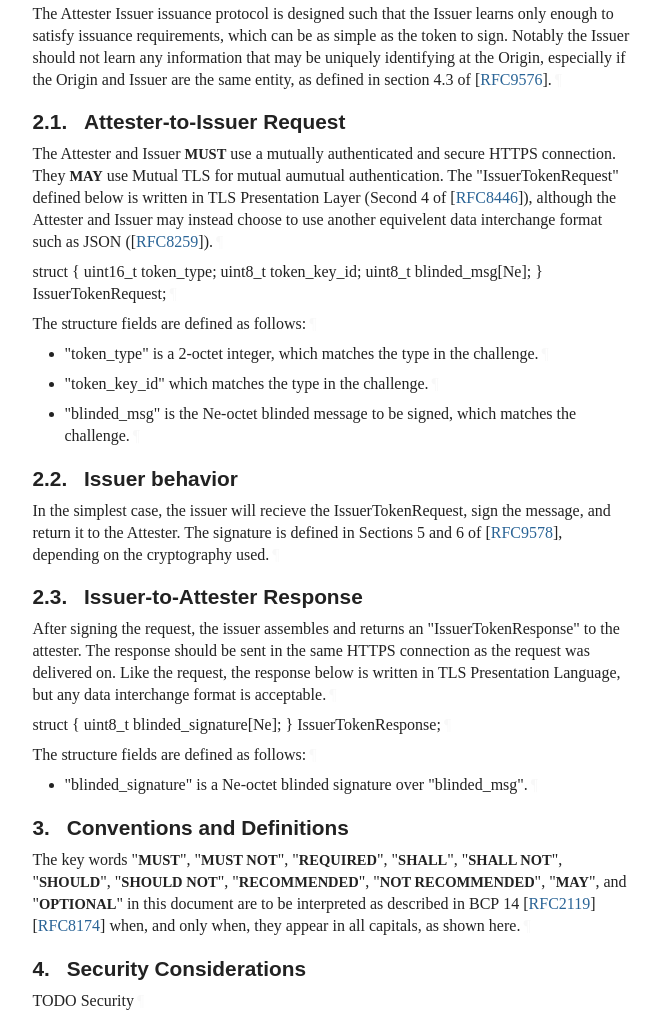
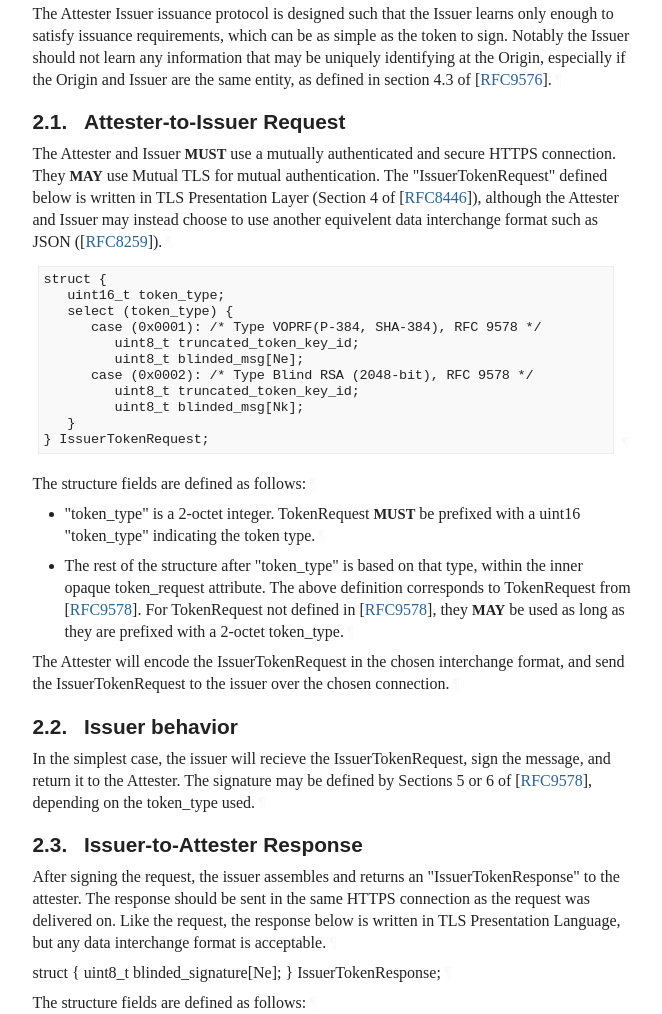
Before and after one commit to smhendrickson/draft-hendrickson-pp-attesterissuer, a plain HTML site: page draft-hendrickson-pp-attesterissuer.html in a window 1280 px wide. Shown: the part 1963-2977 px from the top of the page, without its empty margins (92-754 px from the left). Drawn offline with Linux system fonts and the light colour scheme; a web font is replaced by a local one.

Commit message:
Script updating gh-pages from abdda0c. [ci skip]

```diff
--- a/draft-hendrickson-pp-attesterissuer.html
+++ b/draft-hendrickson-pp-attesterissuer.html
@@ -1331,29 +1331,40 @@ same entity, as defined in section 4.3 of <span>[<a href="#RFC9576" class="cite
 <a href="#section-2.1" class="section-number selfRef">2.1. </a><a href="#name-attester-to-issuer-request" class="section-name selfRef">Attester-to-Issuer Request</a>
         </h3>
 <p id="section-2.1-1">The Attester and Issuer <span class="bcp14">MUST</span> use a mutually authenticated and secure HTTPS
-connection. They <span class="bcp14">MAY</span> use Mutual TLS for mutual aumutual authentication. The
-"IssuerTokenRequest" defined below is written in TLS Presentation Layer (Second
+connection. They <span class="bcp14">MAY</span> use Mutual TLS for mutual authentication. The
+"IssuerTokenRequest" defined below is written in TLS Presentation Layer (Section
 4 of <span>[<a href="#RFC8446" class="cite xref">RFC8446</a>]</span>), although the Attester and Issuer may instead choose to use
 another equivelent data interchange format such as JSON (<span>[<a href="#RFC8259" class="cite xref">RFC8259</a>]</span>).<a href="#section-2.1-1" class="pilcrow">¶</a></p>
-<p id="section-2.1-2">struct {
-     uint16_t token_type;
-     uint8_t token_key_id;
-     uint8_t blinded_msg[Ne];
-   } IssuerTokenRequest;<a href="#section-2.1-2" class="pilcrow">¶</a></p>
+<div class="lang-tls sourcecode" id="section-2.1-2">
+<pre>
+struct {
+   uint16_t token_type;
+   select (token_type) {
+      case (0x0001): /* Type VOPRF(P-384, SHA-384), RFC 9578 */
+         uint8_t truncated_token_key_id;
+         uint8_t blinded_msg[Ne];
+      case (0x0002): /* Type Blind RSA (2048-bit), RFC 9578 */
+         uint8_t truncated_token_key_id;
+         uint8_t blinded_msg[Nk];
+   }
+} IssuerTokenRequest;
+</pre><a href="#section-2.1-2" class="pilcrow">¶</a>
+</div>
 <p id="section-2.1-3">The structure fields are defined as follows:<a href="#section-2.1-3" class="pilcrow">¶</a></p>
 <ul class="normal">
 <li class="normal" id="section-2.1-4.1">
-            <p id="section-2.1-4.1.1">"token_type" is a 2-octet integer, which matches the type in the
-challenge.<a href="#section-2.1-4.1.1" class="pilcrow">¶</a></p>
+            <p id="section-2.1-4.1.1">"token_type" is a 2-octet integer. TokenRequest <span class="bcp14">MUST</span> be prefixed with a uint16
+"token_type" indicating the token type.<a href="#section-2.1-4.1.1" class="pilcrow">¶</a></p>
 </li>
           <li class="normal" id="section-2.1-4.2">
-            <p id="section-2.1-4.2.1">"token_key_id" which matches the type in the challenge.<a href="#section-2.1-4.2.1" class="pilcrow">¶</a></p>
-</li>
-          <li class="normal" id="section-2.1-4.3">
-            <p id="section-2.1-4.3.1">"blinded_msg" is the Ne-octet blinded message to be signed, which
-matches the challenge.<a href="#section-2.1-4.3.1" class="pilcrow">¶</a></p>
+            <p id="section-2.1-4.2.1">The rest of the structure after "token_type" is based on that type, within the
+inner opaque token_request attribute. The above definition corresponds to
+TokenRequest from <span>[<a href="#RFC9578" class="cite xref">RFC9578</a>]</span>. For TokenRequest not defined in <span>[<a href="#RFC9578" class="cite xref">RFC9578</a>]</span>, they
+<span class="bcp14">MAY</span> be used as long as they are prefixed with a 2-octet token_type.<a href="#section-2.1-4.2.1" class="pilcrow">¶</a></p>
 </li>
         </ul>
+<p id="section-2.1-5">The Attester will encode the IssuerTokenRequest in the chosen interchange format,
+and send the IssuerTokenRequest to the issuer over the chosen connection.<a href="#section-2.1-5" class="pilcrow">¶</a></p>
 </section>
 </div>
 <div id="issuer-behavior">
@@ -1362,8 +1373,8 @@ matches the challenge.<a href="#section-2.1-4.3.1" class="pilcrow">¶</a></p>
 <a href="#section-2.2" class="section-number selfRef">2.2. </a><a href="#name-issuer-behavior" class="section-name selfRef">Issuer behavior</a>
         </h3>
 <p id="section-2.2-1">In the simplest case, the issuer will recieve the IssuerTokenRequest, sign the
-message, and return it to the Attester. The signature is defined in Sections 5
-and 6 of <span>[<a href="#RFC9578" class="cite xref">RFC9578</a>]</span>, depending on the cryptography used.<a href="#section-2.2-1" class="pilcrow">¶</a></p>
+message, and return it to the Attester. The signature may be defined by Sections 5
+or 6 of <span>[<a href="#RFC9578" class="cite xref">RFC9578</a>]</span>, depending on the token_type used.<a href="#section-2.2-1" class="pilcrow">¶</a></p>
 </section>
 </div>
 <div id="response">
```
Also changed, not shown: index.html (+1 -1 lines), draft-hendrickson-pp-attesterissuer.txt.
